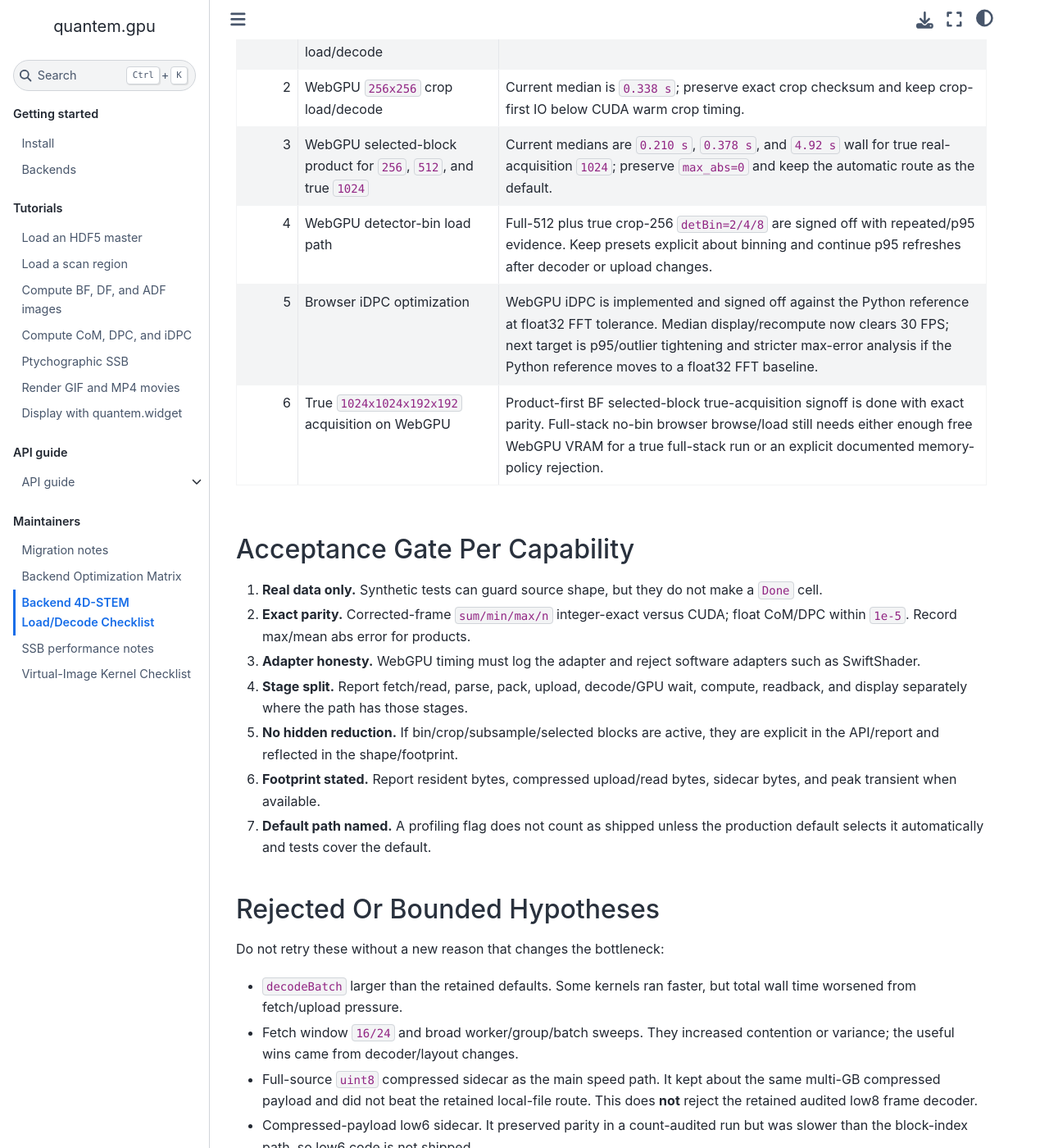
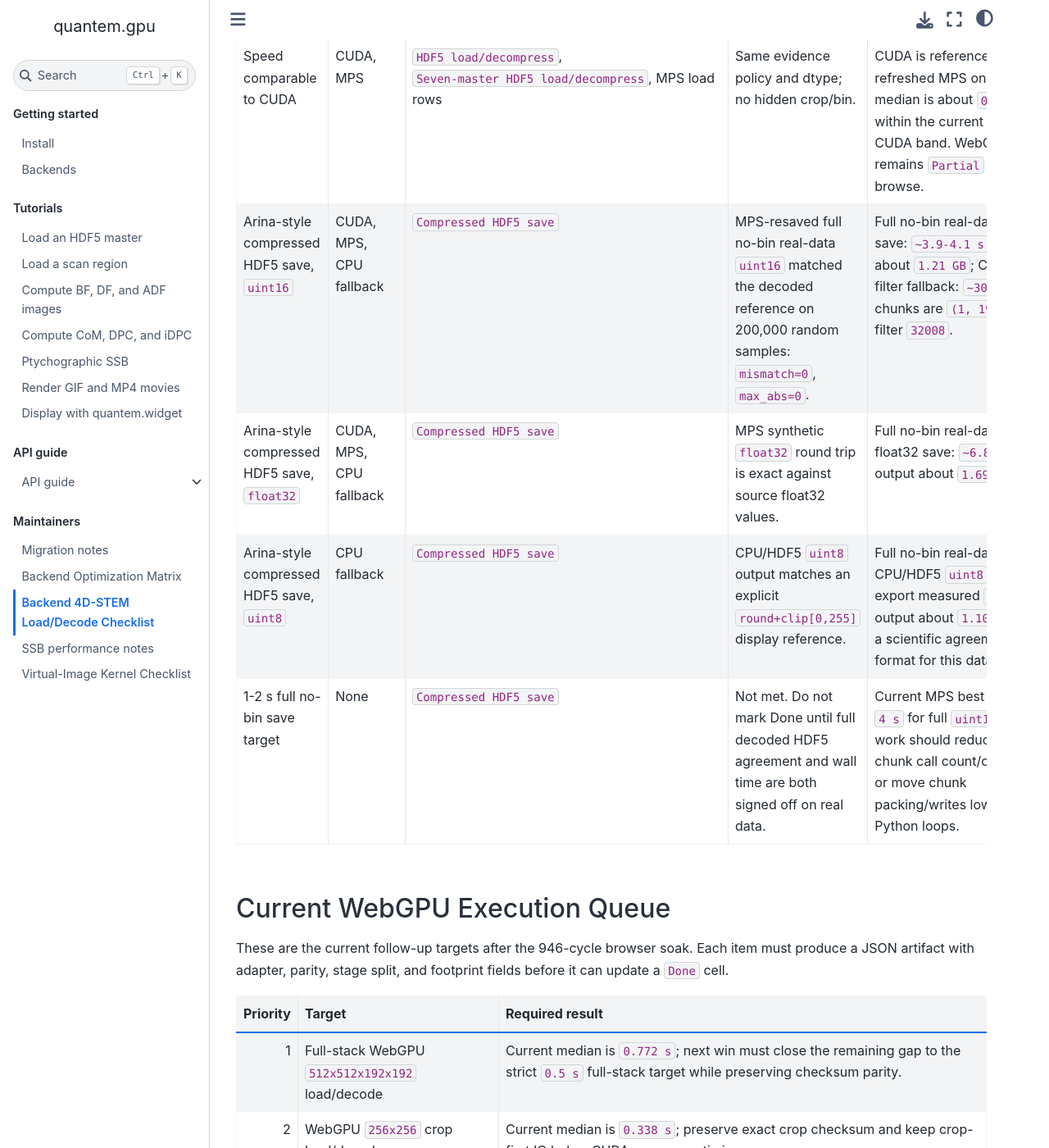
Before and after one commit to bobleesj/quantem.gpu, a Jupyter Book: the page built from docs/maintainer/backend-4dstem-load-checklist.md, in a window 1280 px wide and 1400 px high, scrolled down 5625 px. Shown: the whole window at 82% size. Built offline with Jupyter Book 1.0.4 settings and Sphinx 7.4.7 and the Sphinx Book theme 1.1.4, drawn with Linux system fonts in a browser that asks for light colours; some of the changed text lies outside the part shown.

Commit message:
document hdf5 io backend status

```diff
--- a/docs/maintainer/backend-4dstem-load-checklist.md
+++ b/docs/maintainer/backend-4dstem-load-checklist.md
@@ -36,6 +36,10 @@
 | 5 | **1024 scan load** | Done | Done | Partial | CUDA and MPS have true real-acquisition no-bin `1024x1024x192x192` reference loads with bit-exact selected-frame parity. WebGPU has true-acquisition product-first BF signoff, but full-stack no-bin browser scan load still needs signoff; repeat-stress gates do not count. |
 | 6 | **Minimum memory footprint / chunking** | Done | Done | Partial | CUDA streams/binning into device arrays. MPS has chunk-backed unified memory. WebGPU product-first avoids the full stack, but full-browse still materializes the decoded cube. |
 | 7 | **Speed comparable to CUDA** | Done | Done | Partial | CUDA is the reference. MPS is near CUDA for one full load. WebGPU product/crop paths are CUDA-like and full no-bin browser iDPC now clears 30 FPS by median; full-browse is still short of the strict CUDA-like target. |
+| 8 | **Arina-style compressed HDF5 save, `uint16`** | Done | Done | NA | CUDA uses GPU Bitshuffle/LZ4 plus direct chunk writes. MPS now uses Metal Bitshuffle/LZ4 plus HDF5 `write_direct_chunk`; full no-bin `512x512x192x192` real-data save measured about `3.9-4.1 s` and decoded sample agreement was exact. CPU/HDF5 filter fallback is correct but about `30.4 s`. |
+| 8 | **Arina-style compressed HDF5 save, `float32`** | Done | Done | NA | MPS stores lossless float32 Bitshuffle/LZ4 chunks; synthetic round-trip agreement is exact. Full no-bin real-data MPS save measured about `6.8 s`. |
+| 8 | **Arina-style compressed HDF5 save, `uint8`** | Partial | Gap | NA | CPU/HDF5 can write explicit clipped/rounded `uint8` display exports. This is not scientific agreement when detector counts exceed 255; real MAPED samples reached about `1600-1750` counts. MPS `uint8` needs a tail-block writer before it can be backend-native for `192x192`. |
+| 9 | **1-2 s full no-bin save target** | Partial | Gap | NA | MPS compression is GPU-side, but full `uint16` save remains about `4 s`. Remaining likely floor is Python/HDF5 `write_direct_chunk` overhead for 262,144 chunks plus writing about `1.2 GB`, not CPU compression. |
 
 ## Signed-Off Evidence Map
 
@@ -56,6 +60,10 @@
 | Full no-bin DPC/iDPC | WebGPU | `DPC/CoM/iDPC` | Headed real-adapter load parity passed. Browser DPC row/col uses GPU-resident display buffers with validation readback; iDPC uses paired DPC buffers plus a dual-real FFT and matches the Python reference within float32 FFT tolerance. | Full `512x512x192x192` no-bin after FFT command batching: DPC row/col/iDPC display medians `14.9/13.2/13.2 ms`; recompute medians `13.7/19.3/22.7 ms`; DPC max abs error `7.63e-6`; iDPC mean abs error `4.70e-6`, max `3.05e-5`; idle RAF `60 FPS` on NVIDIA Blackwell WebGPU. Local-file timing reruns must use `--require-local-profile` to reject URL fallback. |
 | Minimum memory footprint / chunking | CUDA, MPS | Memory footprint table, CUDA detector-bin rows, MPS chunk-backed rows | Chunked/bin paths preserve the requested explicit evidence policy. | CUDA and MPS avoid unnecessary full no-bin materialization when crop/bin is requested; WebGPU full-browse is not signed off for this row. |
 | Speed comparable to CUDA | CUDA, MPS | `HDF5 load/decompress`, `Seven-master HDF5 load/decompress`, MPS load rows | Same evidence policy and dtype; no hidden crop/bin. | CUDA is reference; refreshed MPS one-load median is about `0.58 s`, within the current near-CUDA band. WebGPU remains `Partial` for full-browse. |
+| Arina-style compressed HDF5 save, `uint16` | CUDA, MPS, CPU fallback | `Compressed HDF5 save` | MPS-resaved full no-bin real-data `uint16` matched the decoded reference on 200,000 random samples: `mismatch=0`, `max_abs=0`. | Full no-bin real-data MPS save: `~3.9-4.1 s`, output about `1.21 GB`; CPU/HDF5 filter fallback: `~30.4 s`; chunks are `(1, 192, 192)`, filter `32008`. |
+| Arina-style compressed HDF5 save, `float32` | CUDA, MPS, CPU fallback | `Compressed HDF5 save` | MPS synthetic `float32` round trip is exact against source float32 values. | Full no-bin real-data MPS float32 save: `~6.8 s`, output about `1.69 GB`. |
+| Arina-style compressed HDF5 save, `uint8` | CPU fallback | `Compressed HDF5 save` | CPU/HDF5 `uint8` output matches an explicit `round+clip[0,255]` display reference. | Full no-bin real-data CPU/HDF5 `uint8` display export measured `~19.3 s`, output about `1.10 GB`; not a scientific agreement format for this dataset. |
+| 1-2 s full no-bin save target | None | `Compressed HDF5 save` | Not met. Do not mark Done until full decoded HDF5 agreement and wall time are both signed off on real data. | Current MPS best is about `4 s` for full `uint16`; next work should reduce direct-chunk call count/overhead or move chunk packing/writes lower than Python loops. |
 
 ## Current WebGPU Execution Queue
 
```
Also changed, not shown: README.md (+32 -0 lines).
